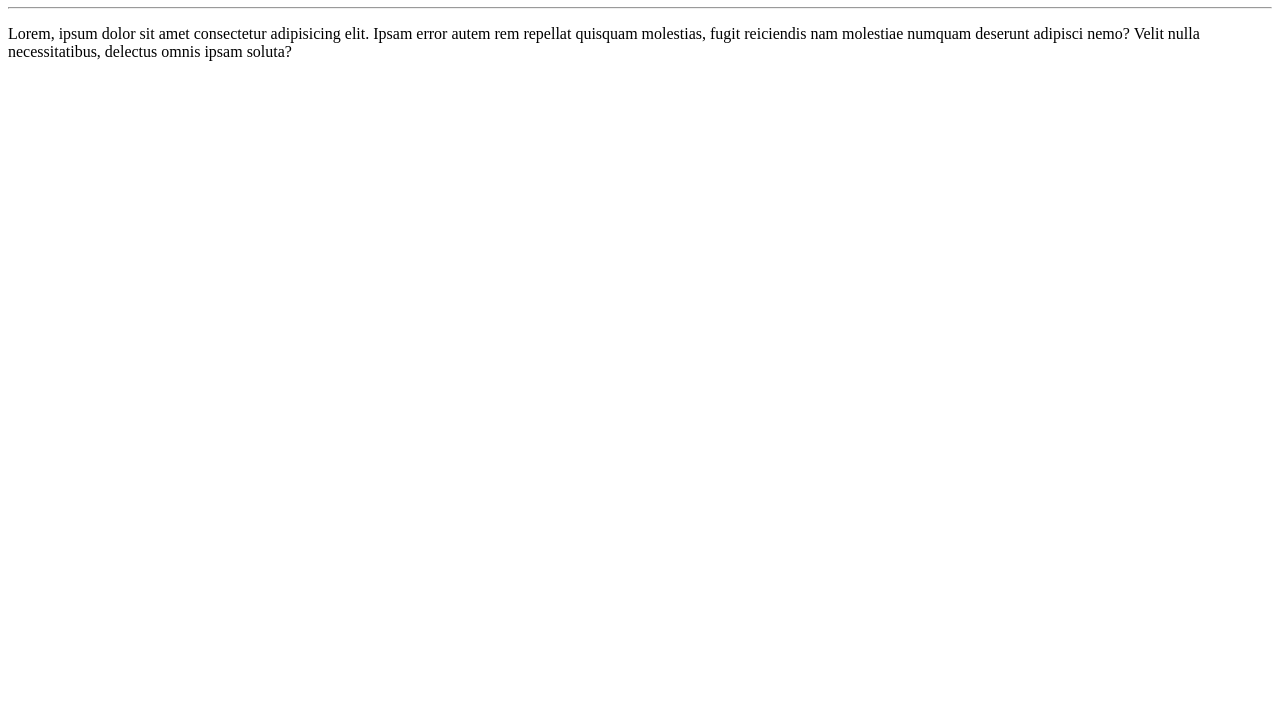
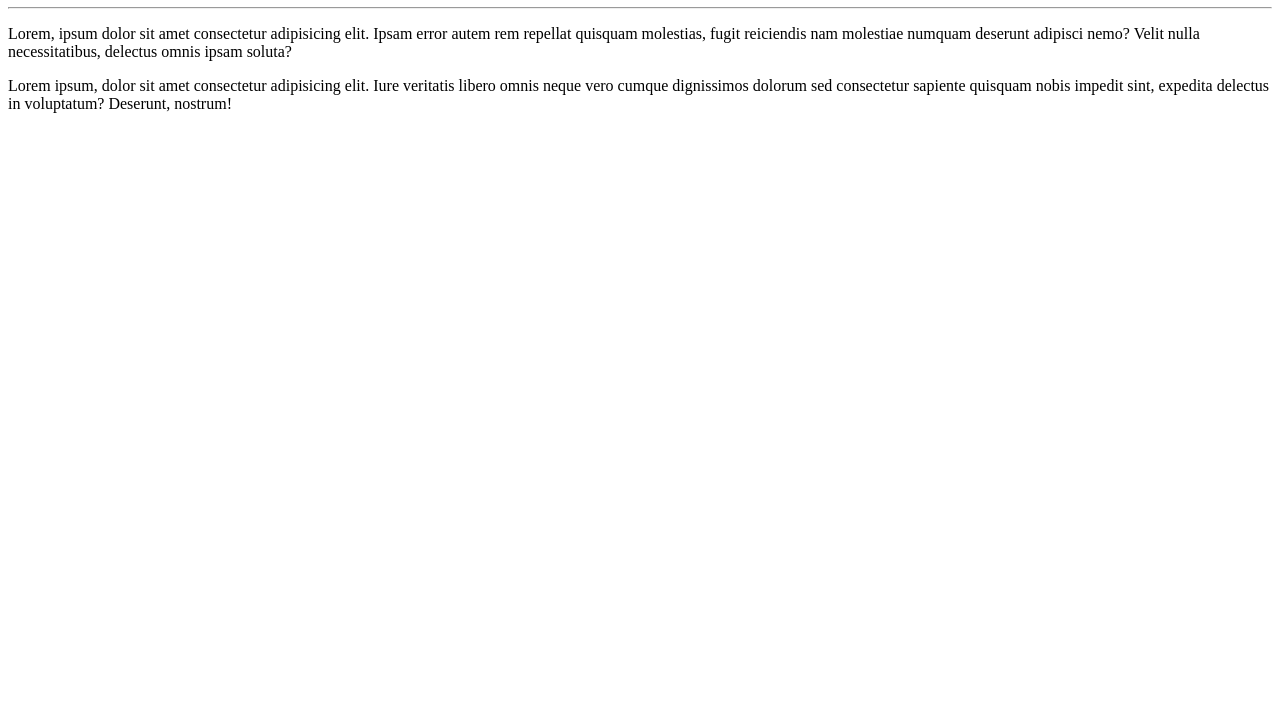
Before and after one commit to Etelvino-programmer/Ola-Mundo, a plain HTML site: page site-exemplo/index.html in a window 1280 px wide. Shown: the part 73-800 px from the top of the page. Drawn offline with Linux system fonts and the light colour scheme.

Commit message:
Adicionei um parágrafo

```diff
--- a/site-exemplo/index.html
+++ b/site-exemplo/index.html
@@ -9,5 +9,6 @@
     <h1>Olá mundo</h1>
     <hr>
     <p>Lorem, ipsum dolor sit amet consectetur adipisicing elit. Ipsam error autem rem repellat quisquam molestias, fugit reiciendis nam molestiae numquam deserunt adipisci nemo? Velit nulla necessitatibus, delectus omnis ipsam soluta?</p>
+    <p>Lorem ipsum, dolor sit amet consectetur adipisicing elit. Iure veritatis libero omnis neque vero cumque dignissimos dolorum sed consectetur sapiente quisquam nobis impedit sint, expedita delectus in voluptatum? Deserunt, nostrum!</p>
 </body>
 </html>
```
